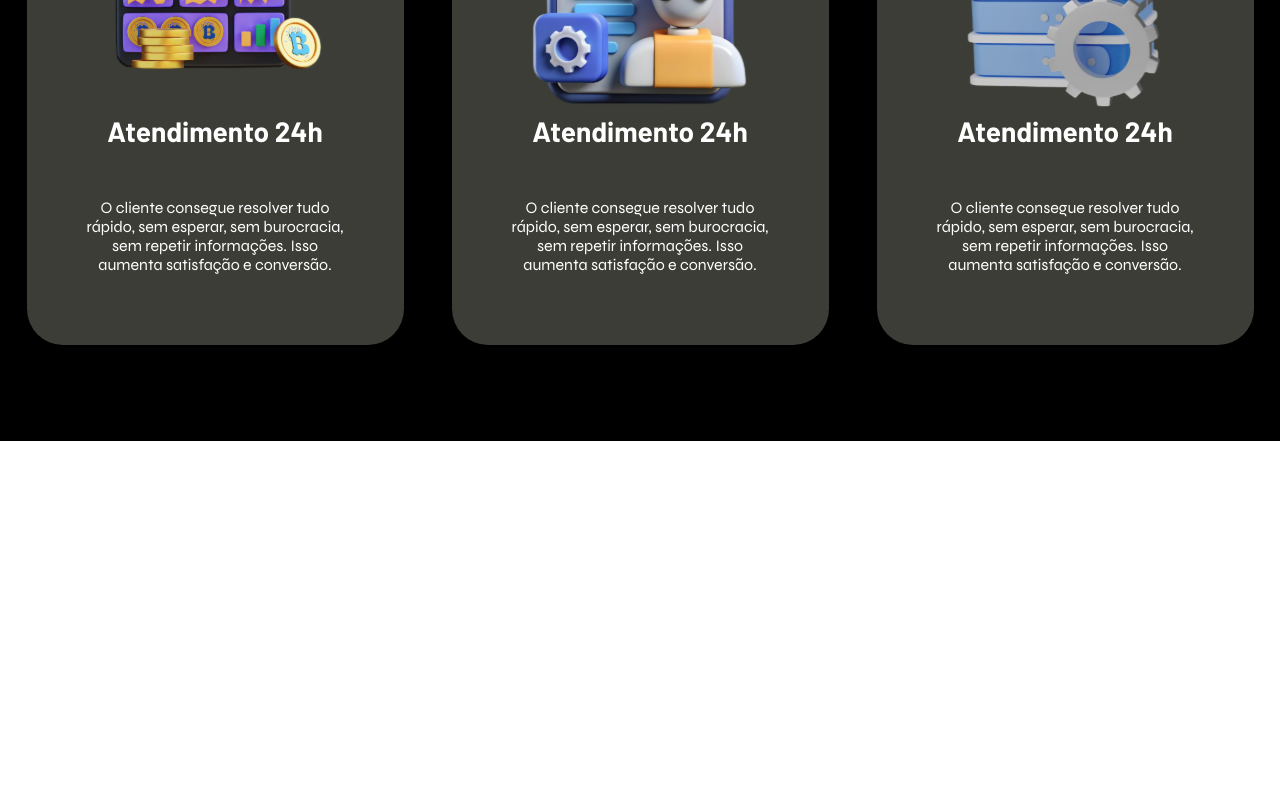
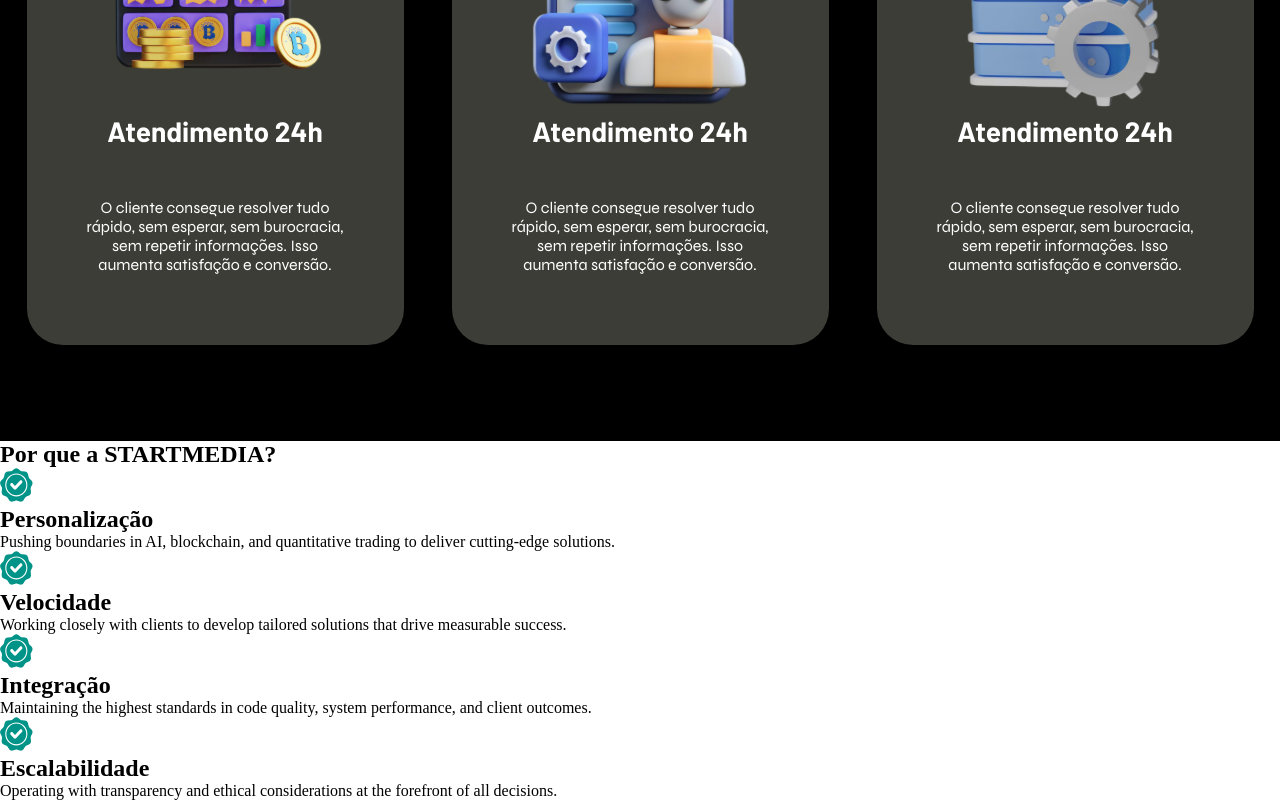
Before and after one commit to aandremeleti-hub/startmedia-frontend, a React (Vite) app: page /ia in a window 1280 px wide. Shown: the part 925-1725 px from the top of the page. Before the commit the page ends 1366 px from the top, so only its background shows below. Built offline with nearby package versions, Linux system fonts and the light colour scheme; a web font is replaced by a local one.

Commit message:
feat: ia why section structure creation

```diff
--- a/src/components/layout/ia_why_section/index.jsx
+++ b/src/components/layout/ia_why_section/index.jsx
@@ -1,14 +1,29 @@
+import { CardIaSecondary } from '../../cards/card-ia-secondary'
 import './style.css'
+import check_icon from '../../../assets/images/home/check_icon.svg'
 
 export const IaWHySection = () => {
-    return(
+    return (
         <section>
-            <h1></h1>
             <div>
+                <h1>Por que a STARTMEDIA?</h1>
                 <div>
-                    <img src="" alt="" />
-                    <h2></h2>
-                    <p></p>
+                    <CardIaSecondary
+                        imagem={ check_icon}
+                        titulo="Personalização"
+                        texto="Pushing boundaries in AI, blockchain, and quantitative trading to deliver cutting-edge solutions." />
+                    <CardIaSecondary
+                        imagem={check_icon }
+                        titulo="Velocidade"
+                        texto="Working closely with clients to develop tailored solutions that drive measurable success." />
+                    <CardIaSecondary
+                        imagem={check_icon }
+                        titulo="Integração"
+                        texto="Maintaining the highest standards in code quality, system performance, and client outcomes." />
+                    <CardIaSecondary
+                        imagem={check_icon }
+                        titulo="Escalabilidade"
+                        texto="Operating with transparency and ethical considerations at the forefront of all decisions." />
                 </div>
             </div>
         </section>
--- a/src/pages/ia/index.jsx
+++ b/src/pages/ia/index.jsx
@@ -1,6 +1,7 @@
 import { Header } from "../../components/layout/header"
 import { IaMainSection } from "../../components/layout/ia_main_section"
 import { IaPrimaryCardsSection } from "../../components/layout/ia_primary_cards_section"
+import { IaWHySection } from "../../components/layout/ia_why_section"
 
 export const Ia = () => {
     return (
@@ -8,6 +9,7 @@ export const Ia = () => {
             <Header/>
             <IaMainSection/>
             <IaPrimaryCardsSection/>
+            <IaWHySection/>
         </>
     )
 }
```
Also changed, not shown: src/assets/images/home/check_icon.svg (added).
